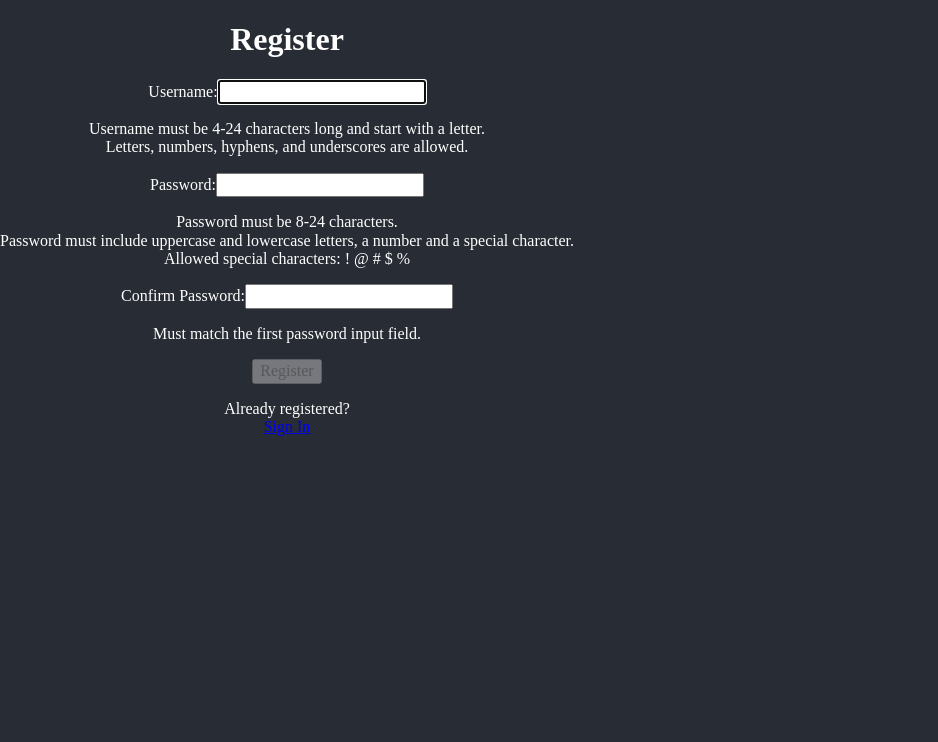
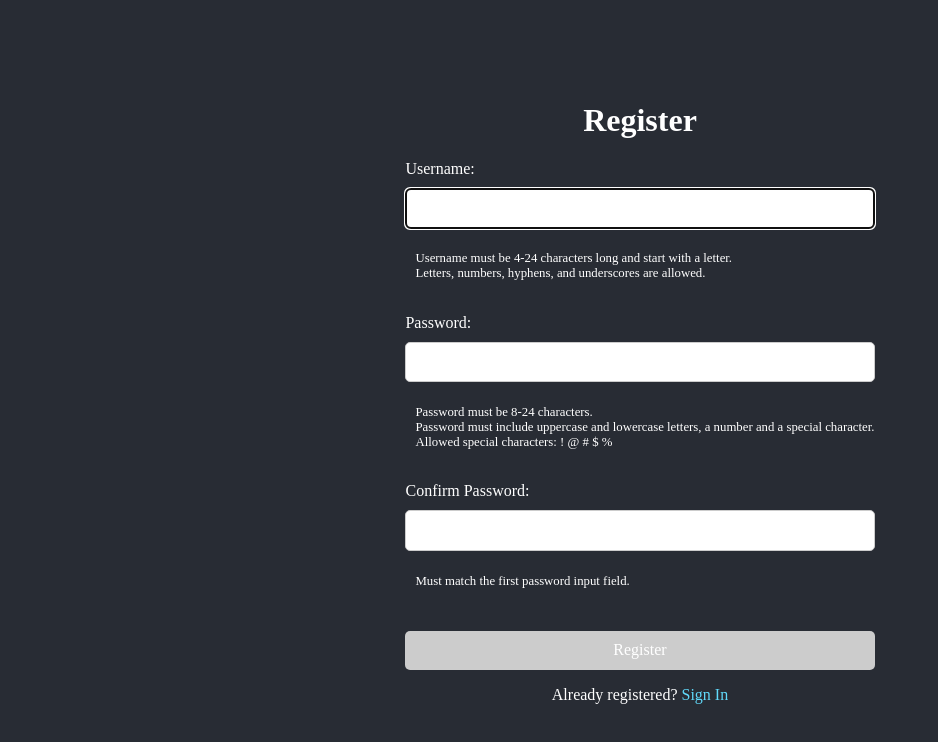
Before and after one commit to micklerj/PDF-GPT, a React (Create React App) app in the folder frontend/: page /register in a window 1280 px wide. Shown: the top 742 px of the page, without its empty margins (0-938 px from the left). Built offline with nearby package versions, Linux system fonts and the light colour scheme.

Commit message:
login/register css

```diff
--- a/frontend/src/Login.css
+++ b/frontend/src/Login.css
@@ -0,0 +1,62 @@
+.login-page {
+  background-color:#282c34;
+  color:white;
+  display:flex;
+  width: 100vw;
+}
+
+.login-section-parent {
+  display: flex;
+  flex-direction: column;
+  align-items: center;
+  justify-content: center;
+  width: 100vw;
+}
+
+.login-section {
+  display: flex;
+  flex-direction: column;
+  align-items: center;
+  justify-content: center;
+  width: 100%;
+}
+
+.register-section {
+  height: 20vh;
+}
+
+.errmsg {
+  color: red;
+  margin-bottom: 10px;
+}
+
+.login-form {
+  width: 300px;
+  text-align: left;
+}
+
+/* May need to add a class or something and change title here */
+input[type="text"],
+input[type="password"] {
+  width: 100%;
+  padding: 10px;
+  margin: 5px 0;
+  border: 1px solid #ccc;
+  border-radius: 5px;
+}
+
+.login-button {
+  width: 100%;
+  padding: 10px;
+  margin: 10px 0;
+  background-color: #61dafb;
+  color: white;
+  border: none;
+  border-radius: 5px;
+  cursor: pointer;
+}
+
+.line a {
+  color: #61dafb;
+  text-decoration: none;
+}
--- a/frontend/src/Login.js
+++ b/frontend/src/Login.js
@@ -61,7 +61,7 @@ const Login = () => {
     }
 
     return (
-        <>
+        <section className="login-page">
             {success ? (
                 <section>
                     <h1>You are logged in!</h1>
@@ -71,11 +71,13 @@ const Login = () => {
                     </p>
                 </section>
             ) : (
-                <section>
+                <section className="login-section-parent">
+                    <div className="login-section">
                         <p ref={errRef} className={errMsg ? "errmsg" :
                             "offscreen"} aria-live="assertive">{errMsg}</p>
-                    <h1> Login </h1>
-                    <form onSubmit={handleSubmit}>
+                        <h1> Welcome to PDF-GPT </h1>
+                        <h2> Login </h2>
+                        <form className="login-form" onSubmit={handleSubmit}>
                             <label htmlFor="username">Username:</label>
                             <input
                                 type="text"
@@ -96,19 +98,25 @@ const Login = () => {
                                 value={pwd}
                                 required
                             />
-                        <button> Log In</button>
+                            <button className="login-button"> Log In</button>
                         </form>
+                    </div>
+                    <div className="register-section">
                         <p>
-                        Need an account?<br />
+                            Need an account?
                             <span className="line">
                                 {/*put router link here*/}
-                            <a href="Register">Register</a>
+                                <a href="Register"> Register</a>
                             </span>
                         </p>
+                    </div>
                 </section>
+
             )}
-        </>
+        </section>
     );
 }
 
 export default Login;
+
+/* Might need to style the page for when Login is successful */
--- a/frontend/src/Register.css
+++ b/frontend/src/Register.css
@@ -0,0 +1,74 @@
+.register-page {
+  background-color: #282c34;
+  color: white;
+  display: flex;
+  flex-direction: column;
+  align-items: center;
+  justify-content: center;
+  height: 100vh;
+  width: 100vw;
+}
+
+.register-page h1 {
+  text-align: center;
+}
+
+.errmsg {
+  color: red;
+  margin-bottom: 10px;
+}
+
+.register-form {
+  display: flex;
+  flex-direction: column;
+  align-items: flex-start;
+
+}
+
+.register-form label {
+  display: flex;
+  justify-content: space-between;
+  align-items: center;
+  margin-bottom: 5px;
+}
+
+.register-form p {
+  font-size: 0.8em;
+  margin-left: 10px;
+}
+
+.register-form input[type="text"],
+.register-form input[type="password"] {
+  width: 100%;
+  padding: 10px;
+  margin-bottom: 10px;
+  border: 1px solid #ccc;
+  border-radius: 5px;
+}
+
+.register-form button {
+  width: 100%;
+  padding: 10px;
+  margin-top: 10px;
+  background-color: #61dafb;
+  color: white;
+  border: none;
+  border-radius: 5px;
+  cursor: pointer;
+}
+
+.register-form button:disabled {
+  background-color: #ccc;
+  cursor: not-allowed;
+}
+
+.input-requirements {
+  margin-top: 0px;
+  margin-bottom: 20px;
+  text-align: left;
+}
+
+.line a {
+  color: #61dafb;
+  text-decoration: none;
+}
--- a/frontend/src/Register.js
+++ b/frontend/src/Register.js
@@ -92,7 +92,7 @@ const Register = () => {
     }
 
     return (
-        <>
+        <section className="register-page">
             {success ? (
                 <section>
                     <h1>Success!</h1>
@@ -104,8 +104,9 @@ const Register = () => {
                 <section>
                     <p ref={errRef} className={errMsg ? "errmsg" :
                         "offscreen"} aria-live="assertive">{errMsg}</p>
-                    <h1>Register</h1>
-                    <form onSubmit={handleSubmit}>
+                    <h1 className="register-title">Register</h1>
+                    <form className="register-form" onSubmit={handleSubmit}>
+
                         <label htmlFor="username">
                             Username:
                         </label>
@@ -121,10 +122,12 @@ const Register = () => {
                             onFocus={() => setUserFocus(true)}
                             onBlur={() => setUserFocus(false)}
                         />
+                        <div className="input-requirements">
                             <p id="uidnote" className={userFocus && user && !validName ? "instructions" : "offscreen"}>
                                 Username must be 4-24 characters long and start with a letter. <br />
                                 Letters, numbers, hyphens, and underscores are allowed. <br />
                             </p>
+                        </div>
 
                         <label htmlFor="password">
                             Password:
@@ -140,11 +143,13 @@ const Register = () => {
                             onFocus={() => setPwdFocus(true)}
                             onBlur={() => setPwdFocus(false)}
                         />
+                        <div className="input-requirements">
                             <p id="pwdnote" className={pwdFocus && !validPwd ? "instructions" : "offscreen"}>
                                 Password must be 8-24 characters. <br />
                                 Password must include uppercase and lowercase letters, a number and a special character.<br />
                                 Allowed special characters: <span aria-label="exclamation mark">!</span> <span aria-label="at symbol">@</span> <span aria-label="hashtag">#</span> <span aria-label="dollar sign">$</span> <span aria-label="percent">%</span>
                             </p>
+                        </div>
 
                         <label htmlFor="confirm_pwd">
                             Confirm Password:
@@ -160,22 +165,27 @@ const Register = () => {
                             onFocus={() => setMatchFocus(true)}
                             onBlur={() => setMatchFocus(false)}
                         />
+                        <div className="input-requirements">
                             <p id="confirmnote" className={matchFocus && !validMatch ? "instructions" : "offscreen"}>
                                 Must match the first password input field.
                             </p>
+                        </div>
 
                         <button disabled={!validName || !validPwd || !validMatch ? true : false}>Register</button>
                     </form>
                     <p>
-                        Already registered?<br />
+                        Already registered?
                         <span className="line">
-                            <a href="Login">Sign In</a>
+                            {/* put router link here */}
+                            <a href="Login"> Sign In</a>
                         </span>
                     </p>
                 </section>
             )}
-        </>
+        </section>
     )
 }
 
 export default Register;
+
+  /* Might need to style the page for when Register is successful */
```
Lines whose indentation alone changed are shown as unchanged.
